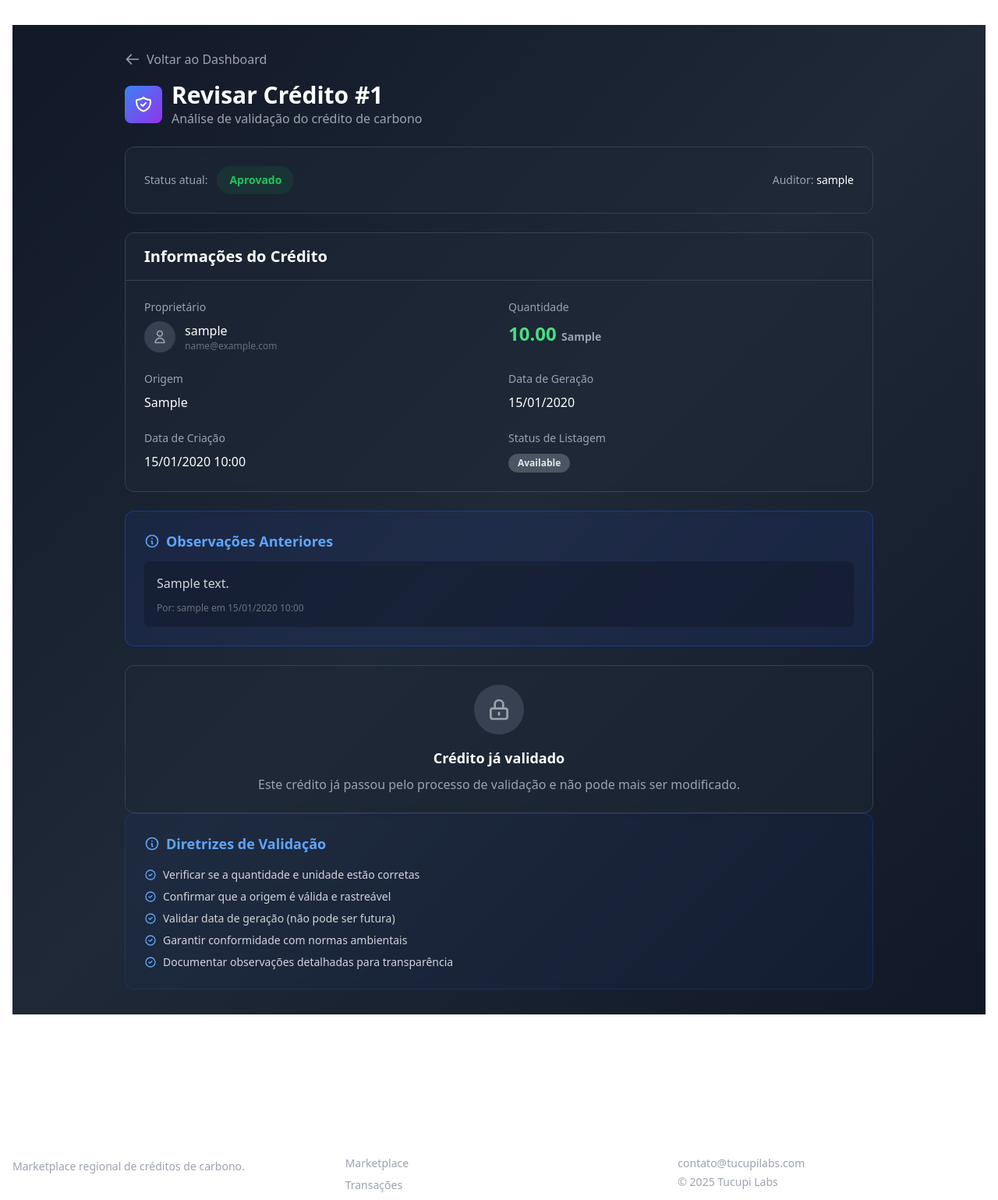
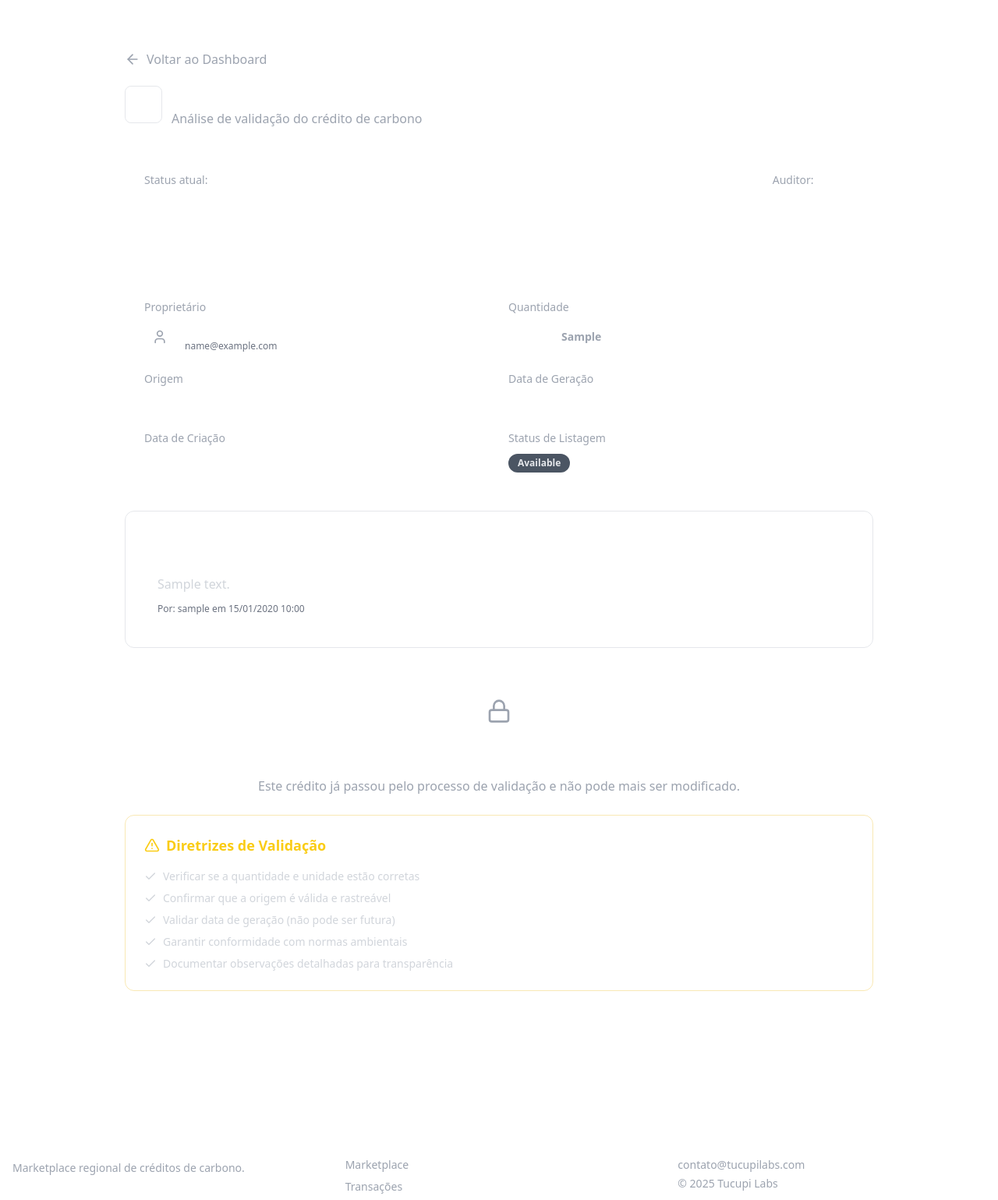
Before and after one commit to D-camara/Tucupy-Labs, a Django app: template credits/templates/credits/review_credit.html in a window 1280 px wide. Shown: the part 73-1612 px from the top of the page at 78% size. Run offline with Django 5.2, Linux system fonts and the light colour scheme; the template is opened without the code that fills it: values that come from a table or form of the project are taken from there, others are empty; tables that the repository leaves empty hold one stand-in row (values such as "Sample post"); some libraries are stand-ins or nearby versions.

Commit message:
Consistency on review_credit.html

```diff
--- a/credits/templates/credits/review_credit.html
+++ b/credits/templates/credits/review_credit.html
@@ -5,40 +5,39 @@
 {% block title %}Revisar Crédito #{{ credit.id }} - EcoTrade{% endblock %}
 
 {% block content %}
-<div class="min-h-screen bg-gradient-to-br from-gray-900 via-gray-800 to-gray-900 py-8">
+<div class="min-h-screen py-8">
     <div class="max-w-5xl mx-auto px-4 sm:px-6 lg:px-8">
 
         <!-- Header -->
-        <div class="mb-6">
-            <a href="{% url 'credits:auditor_dashboard' %}" class="inline-flex items-center gap-2 text-gray-400 hover:text-white transition mb-4">
-                <svg xmlns="http://www.w3.org/2000/svg" class="w-5 h-5" fill="none" viewBox="0 0 24 24" stroke="currentColor">
-                    <path stroke-linecap="round" stroke-linejoin="round" stroke-width="2" d="M10 19l-7-7m0 0l7-7m-7 7h18" />
-                </svg>
+        <div class="mb-6 animate-fade-in">
+            <a href="{% url 'credits:auditor_dashboard' %}" class="inline-flex items-center gap-2 text-gray-400 hover:text-tucupi-green-400 transition mb-4">
+                <i data-lucide="arrow-left" class="w-5 h-5"></i>
                 Voltar ao Dashboard
             </a>
 
             <div class="flex items-center gap-3">
-                <div class="w-12 h-12 bg-gradient-to-br from-blue-500 to-purple-600 rounded-lg flex items-center justify-center">
-                    <svg xmlns="http://www.w3.org/2000/svg" class="w-6 h-6 text-white" fill="none" viewBox="0 0 24 24" stroke="currentColor">
-                        <path stroke-linecap="round" stroke-linejoin="round" stroke-width="2" d="M9 12l2 2 4-4m5.618-4.016A11.955 11.955 0 0112 2.944a11.955 11.955 0 01-8.618 3.04A12.02 12.02 0 003 9c0 5.591 3.824 10.29 9 11.622 5.176-1.332 9-6.03 9-11.622 0-1.042-.133-2.052-.382-3.016z" />
-                    </svg>
+                <div class="relative">
+                    <div class="absolute inset-0 bg-tucupi-green-500 opacity-30 blur-xl"></div>
+                    <div class="relative w-12 h-12 glass rounded-lg flex items-center justify-center border border-tucupi-green-500/30">
+                        <i data-lucide="shield-check" class="w-6 h-6 text-tucupi-green-400"></i>
+                    </div>
                 </div>
                 <div>
-                    <h1 class="text-3xl font-bold text-white">Revisar Crédito #{{ credit.id }}</h1>
+                    <h1 class="text-3xl font-display font-bold text-gradient">Revisar Crédito #{{ credit.id }}</h1>
                     <p class="text-gray-400">Análise de validação do crédito de carbono</p>
                 </div>
             </div>
         </div>
 
         <!-- Status Badge -->
-        <div class="bg-gray-800/50 backdrop-blur-sm rounded-xl p-6 border border-gray-700 mb-6">
+        <div class="glass rounded-xl p-6 border border-white/10 mb-6 animate-slide-up" style="animation-delay: 0.1s;">
             <div class="flex items-center justify-between">
                 <div class="flex items-center gap-3">
                     <span class="text-sm text-gray-400">Status atual:</span>
                     <span class="px-4 py-2 rounded-full text-sm font-semibold
                         {% if credit.validation_status == 'PENDING' %}bg-yellow-500/10 text-yellow-500
-                        {% elif credit.validation_status == 'UNDER_REVIEW' %}bg-blue-500/10 text-blue-500
-                        {% elif credit.validation_status == 'APPROVED' %}bg-green-500/10 text-green-500
+                        {% elif credit.validation_status == 'UNDER_REVIEW' %}bg-tucupi-green-500/10 text-tucupi-green-400
+                        {% elif credit.validation_status == 'APPROVED' %}bg-tucupi-green-500/10 text-tucupi-green-400
                         {% else %}bg-red-500/10 text-red-500{% endif %}">
                         {{ credit.get_validation_status_display }}
                     </span>
@@ -52,8 +51,8 @@
         </div>
 
         <!-- Informações do Crédito -->
-        <div class="bg-gray-800/50 backdrop-blur-sm rounded-xl border border-gray-700 mb-6">
-            <div class="px-6 py-4 border-b border-gray-700">
+        <div class="glass rounded-xl border border-white/10 mb-6 animate-slide-up" style="animation-delay: 0.2s;">
+            <div class="px-6 py-4 border-b border-white/10">
                 <h2 class="text-xl font-bold text-white">Informações do Crédito</h2>
             </div>
             <div class="p-6">
@@ -61,10 +60,8 @@
                     <div>
                         <label class="block text-sm text-gray-400 mb-2">Proprietário</label>
                         <div class="flex items-center gap-3">
-                            <div class="w-10 h-10 bg-gray-700 rounded-full flex items-center justify-center">
-                                <svg xmlns="http://www.w3.org/2000/svg" class="w-5 h-5 text-gray-400" fill="none" viewBox="0 0 24 24" stroke="currentColor">
-                                    <path stroke-linecap="round" stroke-linejoin="round" stroke-width="2" d="M16 7a4 4 0 11-8 0 4 4 0 018 0zM12 14a7 7 0 00-7 7h14a7 7 0 00-7-7z" />
-                                </svg>
+                            <div class="w-10 h-10 glass rounded-full flex items-center justify-center border border-white/10">
+                                <i data-lucide="user" class="w-5 h-5 text-gray-400"></i>
                             </div>
                             <div>
                                 <div class="text-white font-medium">{{ credit.owner.username }}</div>
@@ -75,7 +72,7 @@
 
                     <div>
                         <label class="block text-sm text-gray-400 mb-2">Quantidade</label>
-                        <div class="text-2xl font-bold text-green-400">{{ credit.amount }} <span class="text-sm text-gray-400">{{ credit.unit }}</span></div>
+                        <div class="text-2xl font-bold text-tucupi-green-400">{{ credit.amount }} <span class="text-sm text-gray-400">{{ credit.unit }}</span></div>
                     </div>
 
                     <div>
@@ -97,8 +94,8 @@
                         <label class="block text-sm text-gray-400 mb-2">Status de Listagem</label>
                         <span class="inline-flex px-3 py-1 rounded-full text-xs font-semibold
                             {% if credit.status == 'AVAILABLE' %}bg-gray-600 text-gray-200
-                            {% elif credit.status == 'LISTED' %}bg-blue-500/10 text-blue-400
-                            {% else %}bg-green-500/10 text-green-400{% endif %}">
+                            {% elif credit.status == 'LISTED' %}bg-tucupi-green-500/10 text-tucupi-green-400
+                            {% else %}bg-tucupi-green-500/10 text-tucupi-green-400{% endif %}">
                             {{ credit.get_status_display }}
                         </span>
                     </div>
@@ -108,14 +105,12 @@
 
         <!-- Observações Anteriores (se houver) -->
         {% if credit.auditor_notes %}
-        <div class="bg-blue-900/20 backdrop-blur-sm rounded-xl border border-blue-700/50 mb-6 p-6">
-            <h3 class="text-lg font-bold text-blue-400 mb-3 flex items-center gap-2">
-                <svg xmlns="http://www.w3.org/2000/svg" class="w-5 h-5" fill="none" viewBox="0 0 24 24" stroke="currentColor">
-                    <path stroke-linecap="round" stroke-linejoin="round" stroke-width="2" d="M13 16h-1v-4h-1m1-4h.01M21 12a9 9 0 11-18 0 9 9 0 0118 0z" />
-                </svg>
+        <div class="glass rounded-xl border border-tucupi-green-500/30 mb-6 p-6 animate-slide-up" style="animation-delay: 0.3s;">
+            <h3 class="text-lg font-bold text-tucupi-green-400 mb-3 flex items-center gap-2">
+                <i data-lucide="info" class="w-5 h-5"></i>
                 Observações Anteriores
             </h3>
-            <div class="bg-gray-900/50 rounded-lg p-4">
+            <div class="glass rounded-lg p-4 border border-white/10">
                 <p class="text-gray-300 whitespace-pre-wrap">{{ credit.auditor_notes }}</p>
                 <div class="text-xs text-gray-500 mt-3">
                     Por: {{ credit.validated_by.username }} em {{ credit.validated_at|date:"d/m/Y H:i" }}
@@ -126,8 +121,8 @@
 
         <!-- Formulário de Validação -->
         {% if credit.validation_status == 'PENDING' or credit.validation_status == 'UNDER_REVIEW' and credit.validated_by == request.user %}
-        <div class="bg-gray-800/50 backdrop-blur-sm rounded-xl border border-gray-700 mb-6">
-            <div class="px-6 py-4 border-b border-gray-700">
+        <div class="glass rounded-xl border border-white/10 mb-6 animate-slide-up" style="animation-delay: 0.4s;">
+            <div class="px-6 py-4 border-b border-white/10">
                 <h2 class="text-xl font-bold text-white">Decisão de Validação</h2>
             </div>
             <form method="post" class="p-6">
@@ -142,7 +137,7 @@
                         id="notes"
                         name="notes"
                         rows="5"
-                        class="w-full px-4 py-3 bg-gray-900/50 border border-gray-600 rounded-lg text-white placeholder-gray-500 focus:border-blue-500 focus:ring-2 focus:ring-blue-500/50 focus:outline-none transition"
+                        class="w-full px-4 py-3 border border-white/10 rounded-lg text-white placeholder-gray-500 transition"
                         placeholder="Descreva sua análise do crédito, documentação fornecida, conformidade com normas, etc."
                         required
                     >{{ credit.auditor_notes }}</textarea>
@@ -158,12 +153,12 @@
                         type="submit"
                         name="action"
                         value="start_review"
-                        class="flex-1 inline-flex items-center justify-center gap-2 px-6 py-3 bg-blue-500 hover:bg-blue-600 text-white rounded-lg font-semibold transition">
-                        <svg xmlns="http://www.w3.org/2000/svg" class="w-5 h-5" fill="none" viewBox="0 0 24 24" stroke="currentColor">
-                            <path stroke-linecap="round" stroke-linejoin="round" stroke-width="2" d="M15 12a3 3 0 11-6 0 3 3 0 016 0z" />
-                            <path stroke-linecap="round" stroke-linejoin="round" stroke-width="2" d="M2.458 12C3.732 7.943 7.523 5 12 5c4.478 0 8.268 2.943 9.542 7-1.274 4.057-5.064 7-9.542 7-4.477 0-8.268-2.943-9.542-7z" />
-                        </svg>
-                        Iniciar Análise
+                        class="group relative flex-1 inline-flex items-center justify-center gap-2 px-6 py-3 bg-tucupi-accent text-tucupi-black rounded-lg font-semibold overflow-hidden transition hover:scale-105">
+                        <span class="absolute inset-0 bg-white opacity-0 group-hover:opacity-20 transition"></span>
+                        <span class="relative z-10 flex items-center gap-2">
+                            <i data-lucide="eye" class="w-5 h-5"></i>
+                            Iniciar Análise
+                        </span>
                     </button>
                     {% endif %}
 
@@ -171,11 +166,12 @@
                         type="submit"
                         name="action"
                         value="approve"
-                        class="flex-1 inline-flex items-center justify-center gap-2 px-6 py-3 bg-green-500 hover:bg-green-600 text-white rounded-lg font-semibold transition">
-                        <svg xmlns="http://www.w3.org/2000/svg" class="w-5 h-5" fill="none" viewBox="0 0 24 24" stroke="currentColor">
-                            <path stroke-linecap="round" stroke-linejoin="round" stroke-width="2" d="M5 13l4 4L19 7" />
-                        </svg>
-                        Aprovar Crédito
+                        class="group relative flex-1 inline-flex items-center justify-center gap-2 px-6 py-3 bg-tucupi-green-500 text-white rounded-lg font-semibold overflow-hidden transition hover:scale-105">
+                        <span class="absolute inset-0 bg-white opacity-0 group-hover:opacity-20 transition"></span>
+                        <span class="relative z-10 flex items-center gap-2">
+                            <i data-lucide="check-circle" class="w-5 h-5"></i>
+                            Aprovar Crédito
+                        </span>
                     </button>
 
                     <button
@@ -183,21 +179,20 @@
                         name="action"
                         value="reject"
                         onclick="return confirm('Tem certeza que deseja REJEITAR este crédito? O produtor será notificado.')"
-                        class="flex-1 inline-flex items-center justify-center gap-2 px-6 py-3 bg-red-500 hover:bg-red-600 text-white rounded-lg font-semibold transition">
-                        <svg xmlns="http://www.w3.org/2000/svg" class="w-5 h-5" fill="none" viewBox="0 0 24 24" stroke="currentColor">
-                            <path stroke-linecap="round" stroke-linejoin="round" stroke-width="2" d="M6 18L18 6M6 6l12 12" />
-                        </svg>
-                        Rejeitar Crédito
+                        class="group relative flex-1 inline-flex items-center justify-center gap-2 px-6 py-3 bg-red-500 text-white rounded-lg font-semibold overflow-hidden transition hover:scale-105">
+                        <span class="absolute inset-0 bg-white opacity-0 group-hover:opacity-20 transition"></span>
+                        <span class="relative z-10 flex items-center gap-2">
+                            <i data-lucide="x-circle" class="w-5 h-5"></i>
+                            Rejeitar Crédito
+                        </span>
                     </button>
                 </div>
             </form>
         </div>
         {% else %}
-        <div class="bg-gray-800/50 backdrop-blur-sm rounded-xl border border-gray-700 p-6 text-center">
-            <div class="inline-flex items-center justify-center w-16 h-16 bg-gray-700 rounded-full mb-4">
-                <svg xmlns="http://www.w3.org/2000/svg" class="w-8 h-8 text-gray-400" fill="none" viewBox="0 0 24 24" stroke="currentColor">
-                    <path stroke-linecap="round" stroke-linejoin="round" stroke-width="2" d="M12 15v2m-6 4h12a2 2 0 002-2v-6a2 2 0 00-2-2H6a2 2 0 00-2 2v6a2 2 0 002 2zm10-10V7a4 4 0 00-8 0v4h8z" />
-                </svg>
+        <div class="glass rounded-xl border border-white/10 p-6 text-center animate-slide-up" style="animation-delay: 0.4s;">
+            <div class="inline-flex items-center justify-center w-16 h-16 glass rounded-full mb-4 border border-white/10">
+                <i data-lucide="lock" class="w-8 h-8 text-gray-400"></i>
             </div>
             <h3 class="text-lg font-semibold text-white mb-2">Crédito já validado</h3>
             <p class="text-gray-400">
@@ -207,42 +202,30 @@
         {% endif %}
 
         <!-- Informações Adicionais -->
-        <div class="bg-blue-900/10 backdrop-blur-sm rounded-xl border border-blue-700/30 p-6">
-            <h3 class="text-lg font-bold text-blue-400 mb-4 flex items-center gap-2">
-                <svg xmlns="http://www.w3.org/2000/svg" class="w-5 h-5" fill="none" viewBox="0 0 24 24" stroke="currentColor">
-                    <path stroke-linecap="round" stroke-linejoin="round" stroke-width="2" d="M13 16h-1v-4h-1m1-4h.01M21 12a9 9 0 11-18 0 9 9 0 0118 0z" />
-                </svg>
+        <div class="glass rounded-xl border border-yellow-500/30 p-6 animate-slide-up" style="animation-delay: 0.5s;">
+            <h3 class="text-lg font-bold text-yellow-400 mb-4 flex items-center gap-2">
+                <i data-lucide="alert-triangle" class="w-5 h-5"></i>
                 Diretrizes de Validação
             </h3>
             <ul class="space-y-2 text-sm text-gray-300">
                 <li class="flex items-start gap-2">
-                    <svg xmlns="http://www.w3.org/2000/svg" class="w-4 h-4 text-blue-400 mt-0.5 flex-shrink-0" fill="none" viewBox="0 0 24 24" stroke="currentColor">
-                        <path stroke-linecap="round" stroke-linejoin="round" stroke-width="2" d="M9 12l2 2 4-4m6 2a9 9 0 11-18 0 9 9 0 0118 0z" />
-                    </svg>
+                    <i data-lucide="check" class="w-4 h-4 text-tucupi-green-400 mt-0.5 shrink-0"></i>
                     <span>Verificar se a quantidade e unidade estão corretas</span>
                 </li>
                 <li class="flex items-start gap-2">
-                    <svg xmlns="http://www.w3.org/2000/svg" class="w-4 h-4 text-blue-400 mt-0.5 flex-shrink-0" fill="none" viewBox="0 0 24 24" stroke="currentColor">
-                        <path stroke-linecap="round" stroke-linejoin="round" stroke-width="2" d="M9 12l2 2 4-4m6 2a9 9 0 11-18 0 9 9 0 0118 0z" />
-                    </svg>
+                    <i data-lucide="check" class="w-4 h-4 text-tucupi-green-400 mt-0.5 shrink-0"></i>
                     <span>Confirmar que a origem é válida e rastreável</span>
                 </li>
                 <li class="flex items-start gap-2">
-                    <svg xmlns="http://www.w3.org/2000/svg" class="w-4 h-4 text-blue-400 mt-0.5 flex-shrink-0" fill="none" viewBox="0 0 24 24" stroke="currentColor">
-                        <path stroke-linecap="round" stroke-linejoin="round" stroke-width="2" d="M9 12l2 2 4-4m6 2a9 9 0 11-18 0 9 9 0 0118 0z" />
-                    </svg>
+                    <i data-lucide="check" class="w-4 h-4 text-tucupi-green-400 mt-0.5 shrink-0"></i>
                     <span>Validar data de geração (não pode ser futura)</span>
                 </li>
                 <li class="flex items-start gap-2">
-                    <svg xmlns="http://www.w3.org/2000/svg" class="w-4 h-4 text-blue-400 mt-0.5 flex-shrink-0" fill="none" viewBox="0 0 24 24" stroke="currentColor">
-                        <path stroke-linecap="round" stroke-linejoin="round" stroke-width="2" d="M9 12l2 2 4-4m6 2a9 9 0 11-18 0 9 9 0 0118 0z" />
-                    </svg>
+                    <i data-lucide="check" class="w-4 h-4 text-tucupi-green-400 mt-0.5 shrink-0"></i>
                     <span>Garantir conformidade com normas ambientais</span>
                 </li>
                 <li class="flex items-start gap-2">
-                    <svg xmlns="http://www.w3.org/2000/svg" class="w-4 h-4 text-blue-400 mt-0.5 flex-shrink-0" fill="none" viewBox="0 0 24 24" stroke="currentColor">
-                        <path stroke-linecap="round" stroke-linejoin="round" stroke-width="2" d="M9 12l2 2 4-4m6 2a9 9 0 11-18 0 9 9 0 0118 0z" />
-                    </svg>
+                    <i data-lucide="check" class="w-4 h-4 text-tucupi-green-400 mt-0.5 shrink-0"></i>
                     <span>Documentar observações detalhadas para transparência</span>
                 </li>
             </ul>
```
